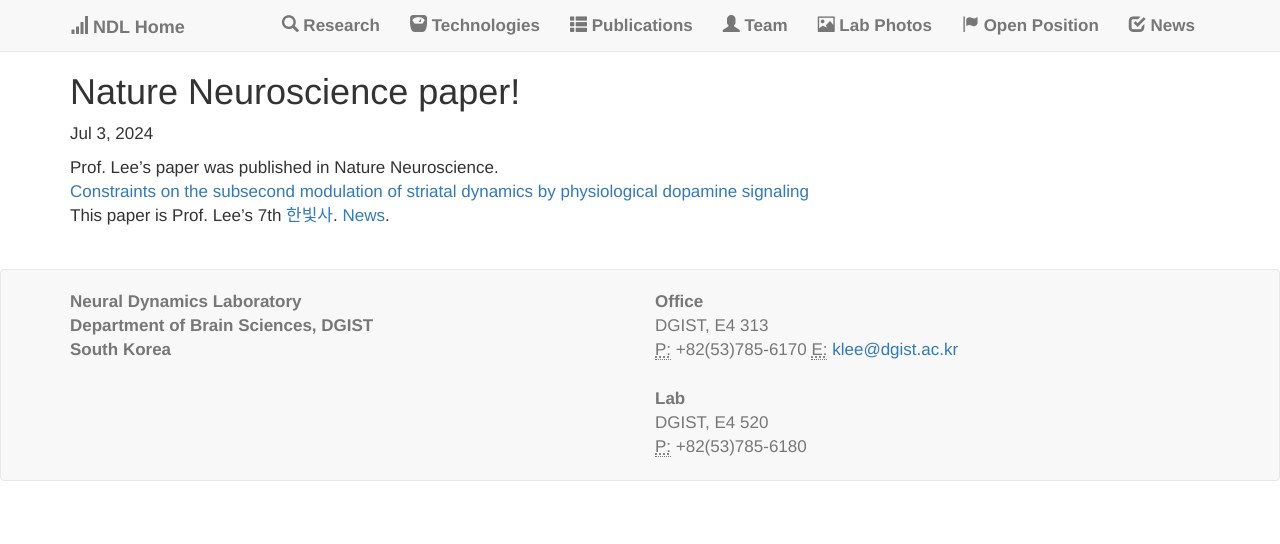
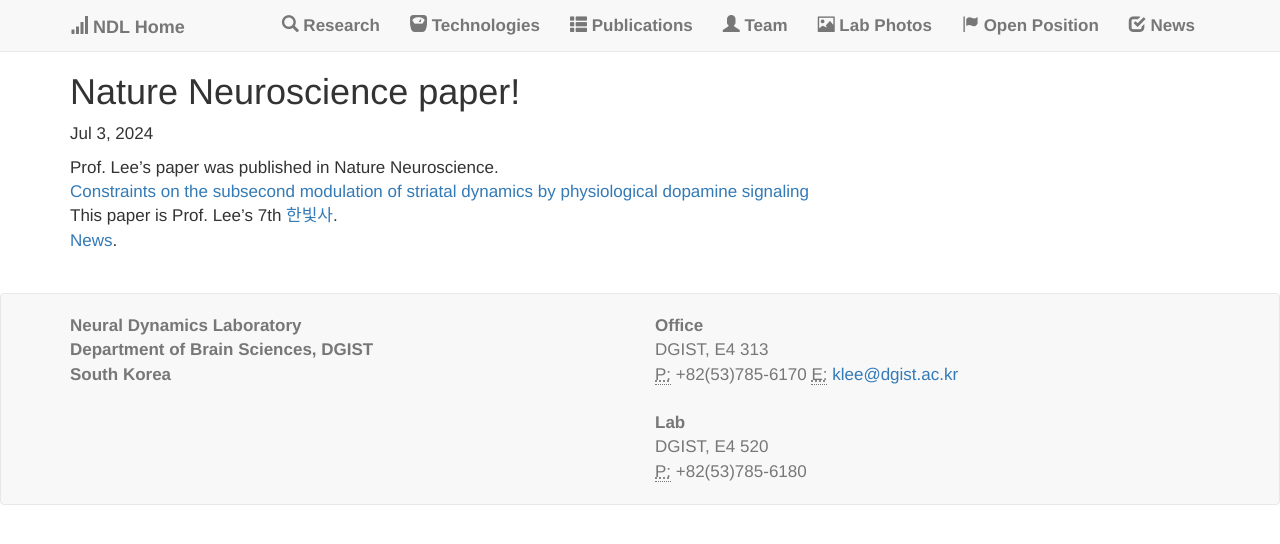
Before and after one commit to kleelab/kleelab.github.io, a Jekyll site: the page built from _posts/2024-07-03- A new paper.md, in a window 1280 px wide. Shown: the top 544 px of the page. Built offline with Jekyll 4.4.1, drawn with Linux system fonts in a browser that asks for light colours; nearby versions of some CDN libraries; a style sheet for code colours, icons or effects is not loaded.

```diff
--- a/_posts/2024-07-03- A new paper.md
+++ b/_posts/2024-07-03- A new paper.md
@@ -6,5 +6,5 @@ excerpt:
 ---
 Prof. Lee's paper was published in Nature Neuroscience.<br>
 <a href="https://www.nature.com/articles/s41593-024-01699-z"> Constraints on the subsecond modulation of striatal dynamics by physiological dopamine signaling </a> <br>
-This paper is Prof. Lee's 7th<a href="https://www.ibric.org/bric/hanbitsa/treatise.do?mode=treatise-view&id=93932&authorId=7666&pager.offset=0&pagerLimit=10&srAuthorId=7666&beforemode=author-treatise-list#!/list"> 한빛사</a>.
-<a href="[https://www.ibric.org/bric/hanbitsa/treatise.do?mode=treatise-view&id=93932&authorId=7666&pager.offset=0&pagerLimit=10&srAuthorId=7666&beforemode=author-treatise-list#!/list](https://www.ibric.org/bric/trend/results-of-research.do?mode=view&articleNo=9913254&article.offset=0&articleLimit=15&beforeMode=research-result#!/list)"> News</a>.
+This paper is Prof. Lee's 7th<a href="https://www.ibric.org/bric/hanbitsa/treatise.do?mode=treatise-view&id=93932&authorId=7666&pager.offset=0&pagerLimit=10&srAuthorId=7666&beforemode=author-treatise-list#!/list"> 한빛사</a>.<br>
+<a href="https://www.ibric.org/bric/trend/results-of-research.do?mode=view&articleNo=9913254&article.offset=0&articleLimit=15&beforeMode=research-result#!/list"> News</a>.
```
